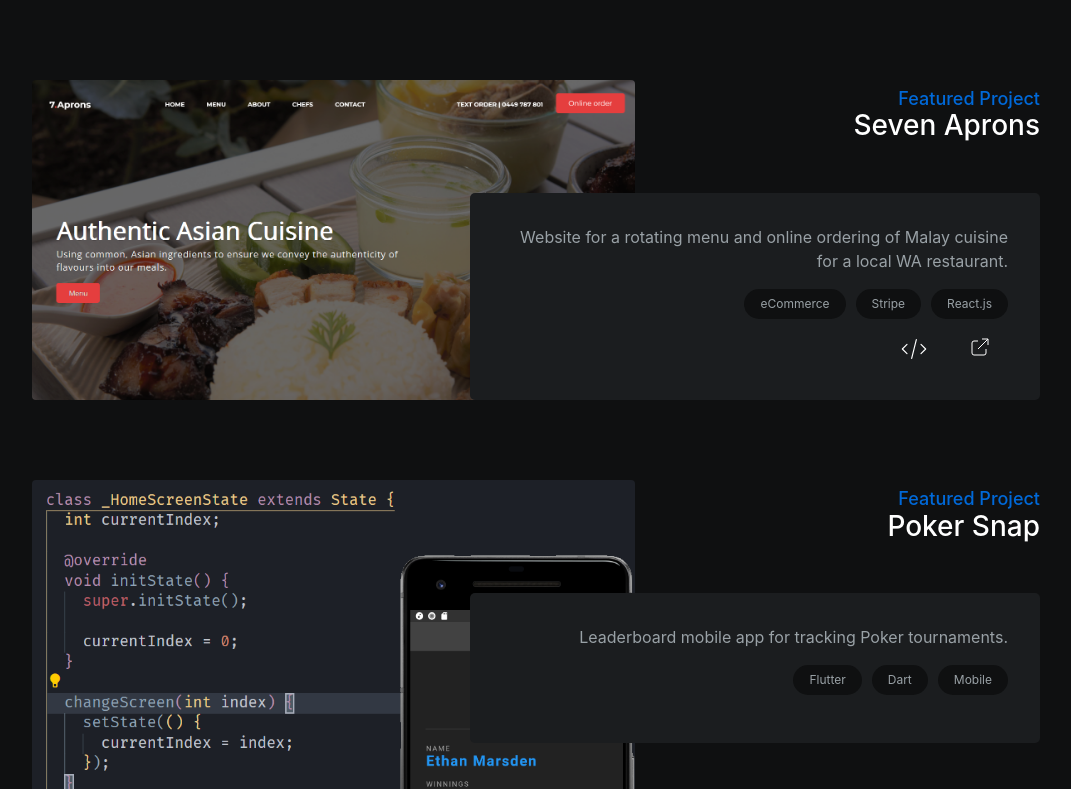
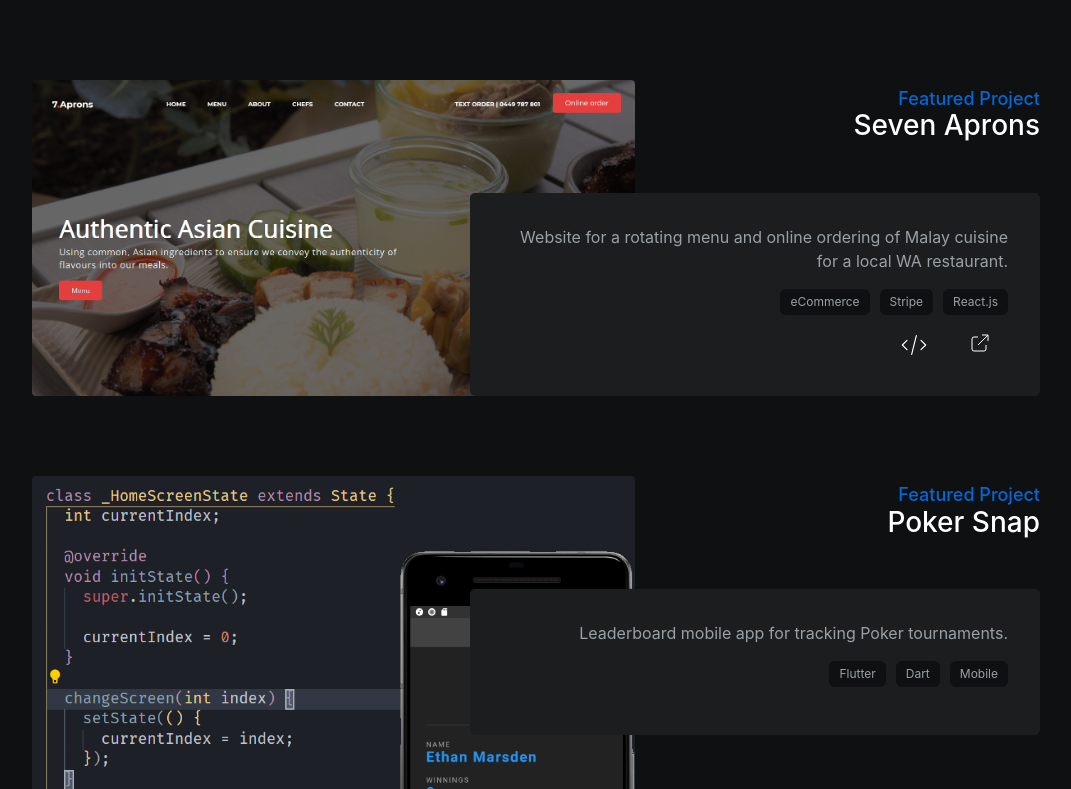
Before and after one commit to timeitel/portfolio, a Next.js app: page / in a window 1280 px wide. Shown: the part 2234-3023 px from the top of the page, without its empty margins (88-1159 px from the left). Built offline with nearby package versions, Linux system fonts and the light colour scheme; a web font is replaced by a local one.

Commit message:
style: tags

```diff
--- a/components/home/Project/styled.ts
+++ b/components/home/Project/styled.ts
@@ -93,8 +93,8 @@
 
   li {
     margin-left: 10px;
-    padding: 6px 16px;
-    border-radius: 16px;
+    padding: 4px 10px;
+    border-radius: 6px;
     background-color: ${(p) => p.theme.color.blackPrimary};
   }
 `;
```
